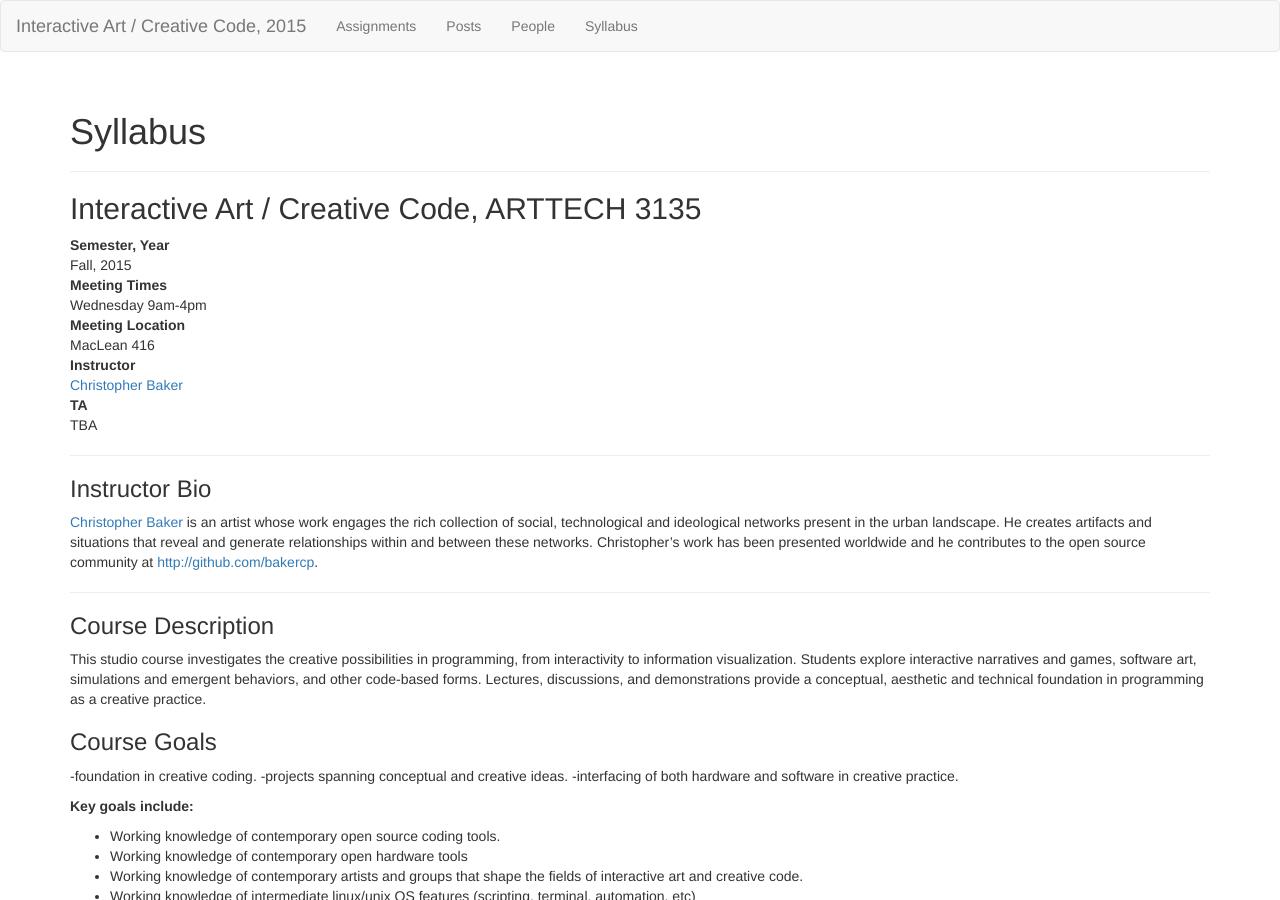
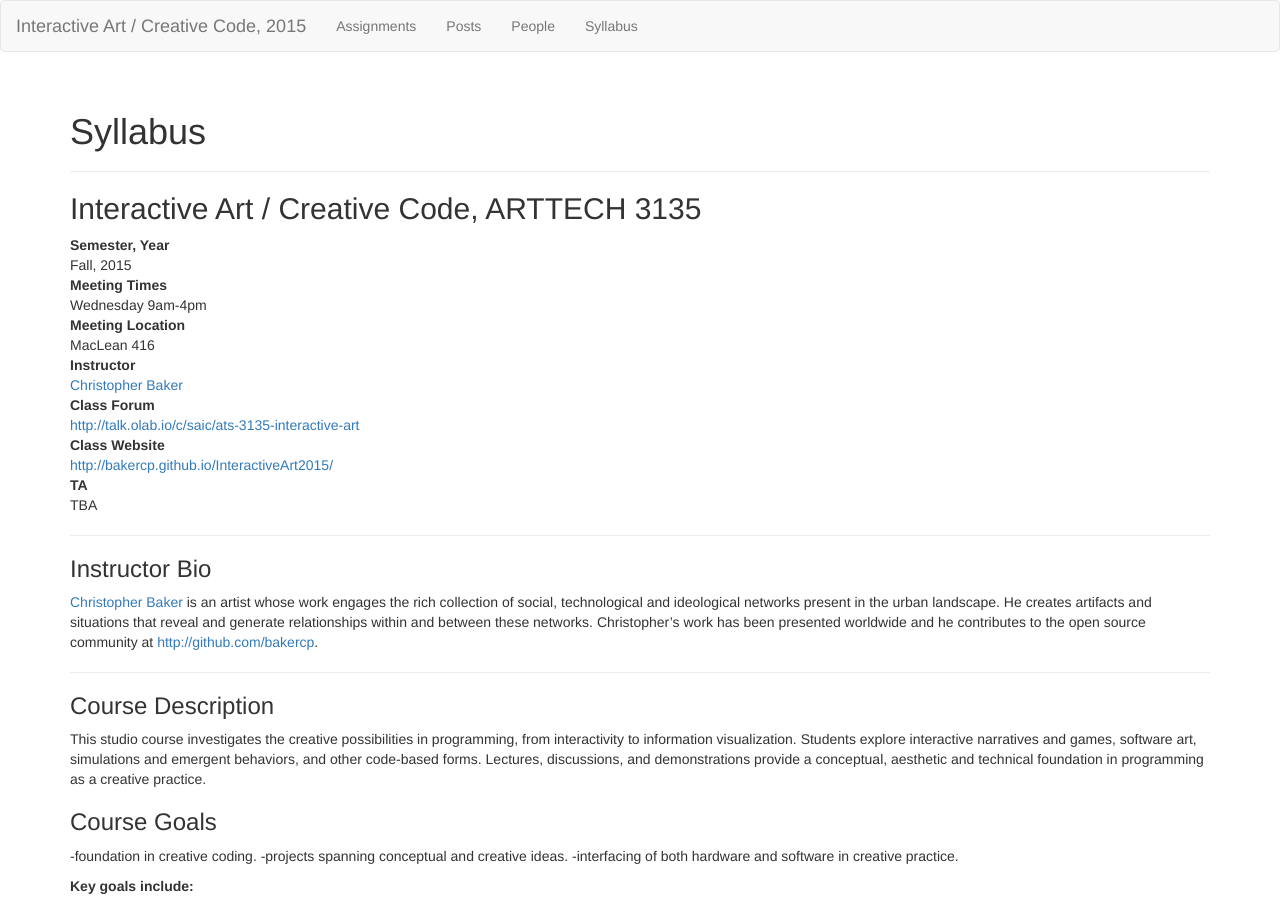
Before and after one commit to chemonxy/InteractiveArt2015, a Jekyll site: the page built from syllabus.md, in a window 1280 px wide and 900 px high. Built offline with Jekyll 4.4.1, drawn with Linux system fonts in a browser that asks for light colours; nearby versions of some CDN libraries.

Commit message:
Update syllabus.

```diff
--- a/syllabus.md
+++ b/syllabus.md
@@ -16,6 +16,12 @@ Meeting Location
 
 Instructor
 :   [Christopher Baker](http://christopherbaker.net)
+
+Class Forum
+: [http://talk.olab.io/c/saic/ats-3135-interactive-art](http://talk.olab.io/c/saic/ats-3135-interactive-art)
+
+Class Website
+: [http://bakercp.github.io/InteractiveArt2015/](http://bakercp.github.io/InteractiveArt2015/)
 
 TA
 :   TBA
```
